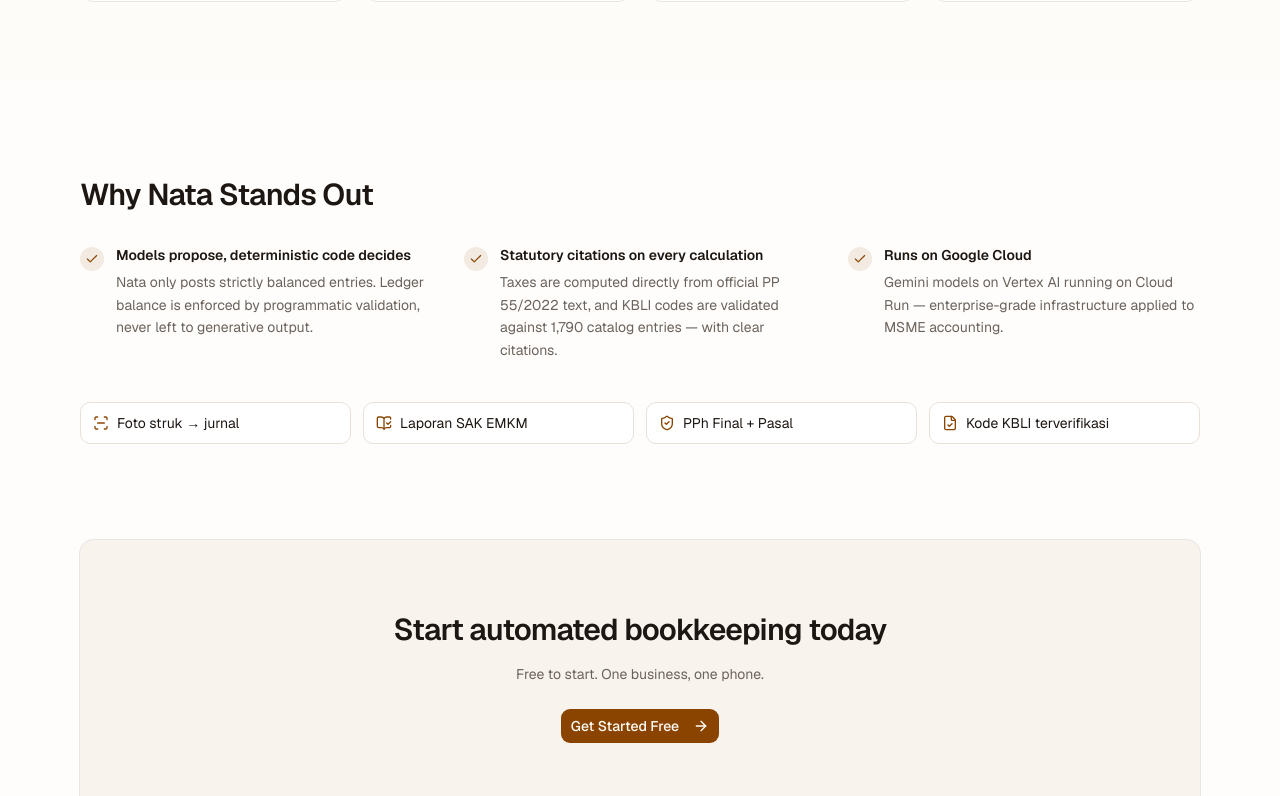
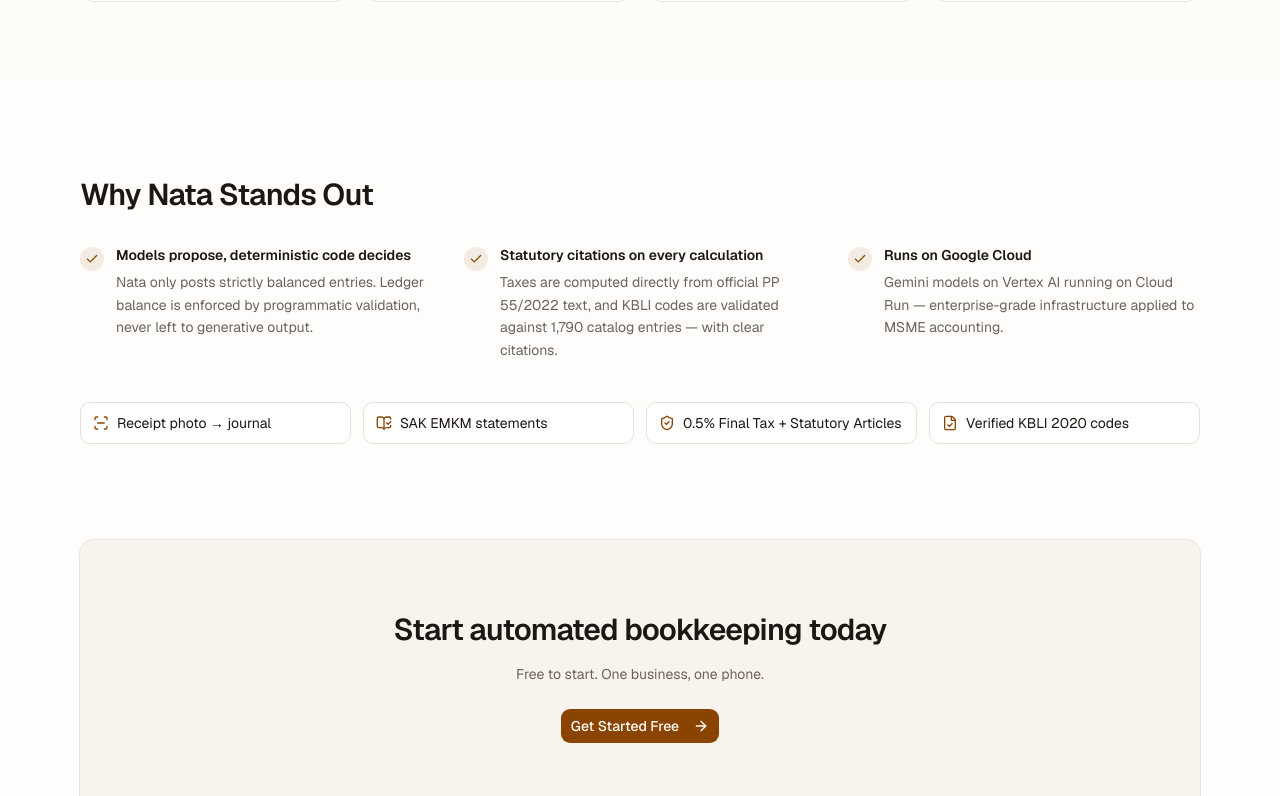
Before and after one commit to okihita/nata, a Next.js app in the folder web/: page / in a window 1280 px wide. Shown: the part 2004-2800 px from the top of the page. Built offline with nearby package versions, Linux system fonts and the light colour scheme.

Commit message:
feat(landing): integrate language switcher and test suite

```diff
--- a/web/src/app/page.tsx
+++ b/web/src/app/page.tsx
@@ -28,9 +28,11 @@ import {
 import { HeroProof } from "@/components/hero-proof";
 import { Button } from "@/components/ui/button";
 import { Card, CardContent } from "@/components/ui/card";
-import { copy } from "@/lib/copy";
+import { LanguageSwitcher } from "@/components/language-switcher";
+import { useLanguage } from "@/lib/language";
 
 export default function LandingPage() {
+  const { copy } = useLanguage();
   const L = copy.landing;
 
   return (
@@ -44,6 +46,7 @@ export default function LandingPage() {
             </span>
             <span className="text-sm font-semibold">{copy.app.name}</span>
           </Link>
+          <div className="flex items-center gap-3">
             <nav className="hidden items-center gap-6 text-sm text-muted-foreground sm:flex">
               <a href="#cara-kerja" className="transition hover:text-foreground">
                 {L.navHow}
@@ -52,12 +55,14 @@ export default function LandingPage() {
                 {L.navWhy}
               </a>
             </nav>
+            <LanguageSwitcher />
             <Button asChild size="sm">
               <Link href="/business">
                 {L.navStart}
                 <ArrowRight className="ml-1 size-4" />
               </Link>
             </Button>
+          </div>
         </div>
       </header>
 
@@ -191,15 +196,15 @@ export default function LandingPage() {
         </div>
 
         <div className="mt-10 grid gap-3 sm:grid-cols-2 lg:grid-cols-4">
-          <Capability icon={<ScanLine className="size-4 text-primary" />} text="Foto struk → jurnal" />
-          <Capability icon={<BookOpenCheck className="size-4 text-primary" />} text="Laporan SAK EMKM" />
+          <Capability icon={<ScanLine className="size-4 text-primary" />} text={L.capabilities.receiptToJournal} />
+          <Capability icon={<BookOpenCheck className="size-4 text-primary" />} text={L.capabilities.sakStatements} />
           <Capability
             icon={<ShieldCheck className="size-4 text-primary" />}
-            text="PPh Final + Pasal"
+            text={L.capabilities.finalTaxArticles}
           />
           <Capability
             icon={<FileCheck className="size-4 text-primary" />}
-            text="Kode KBLI terverifikasi"
+            text={L.capabilities.verifiedKbli}
           />
         </div>
       </section>
--- a/web/src/lib/copy-en.ts
+++ b/web/src/lib/copy-en.ts
@@ -482,6 +482,12 @@ export const copyEn = {
         body: "Operations mapped directly to the official KBLI 2020 catalog and verified before committing — preventing hallucinations.",
       },
     ],
+    capabilities: {
+      receiptToJournal: "Receipt photo → journal",
+      sakStatements: "SAK EMKM statements",
+      finalTaxArticles: "0.5% Final Tax + Statutory Articles",
+      verifiedKbli: "Verified KBLI 2020 codes",
+    },
     ctaTitle: "Start automated bookkeeping today",
     ctaBody: "Free to start. One business, one phone.",
     ctaButton: "Get Started Free",
--- a/web/src/lib/copy-id.ts
+++ b/web/src/lib/copy-id.ts
@@ -487,6 +487,12 @@ export const copyId = {
         body: "Kegiatan usaha Anda dicocokkan ke katalog resmi KBLI 2020, dan kodenya diperiksa sebelum disimpan — bukan dikarang.",
       },
     ],
+    capabilities: {
+      receiptToJournal: "Foto struk → jurnal",
+      sakStatements: "Laporan SAK EMKM",
+      finalTaxArticles: "PPh Final + Pasal",
+      verifiedKbli: "Kode KBLI terverifikasi",
+    },
     ctaTitle: "Mulai pembukuan Anda hari ini",
     ctaBody: "Gratis untuk memulai. Cukup satu usaha, satu ponsel.",
     ctaButton: "Mulai gratis sekarang",
--- a/web/src/lib/language.ts
+++ b/web/src/lib/language.ts
@@ -62,6 +62,10 @@ function subscribe(onChange: () => void): () => void {
   };
 }
 
+export function getLocale(): Locale {
+  return currentLocale;
+}
+
 function getSnapshot(): Locale {
   return currentLocale;
 }
```
Also changed, not shown: 2 other files (tests, documents, lock files or other folders). Lines whose indentation alone changed are shown as unchanged.
